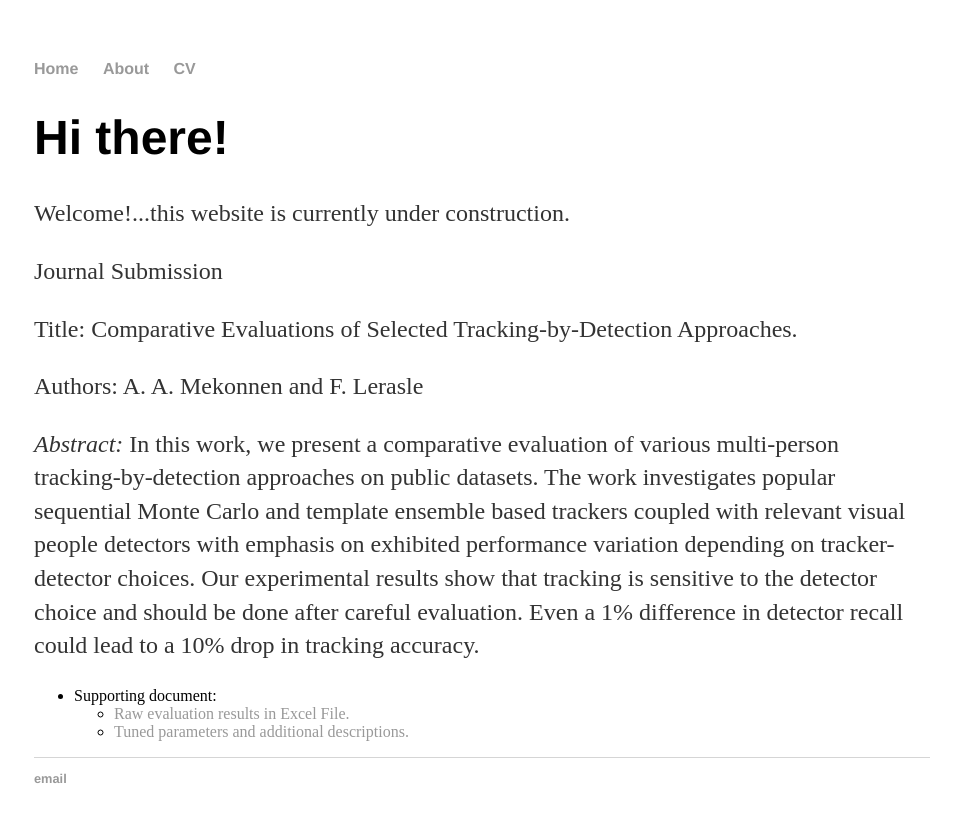
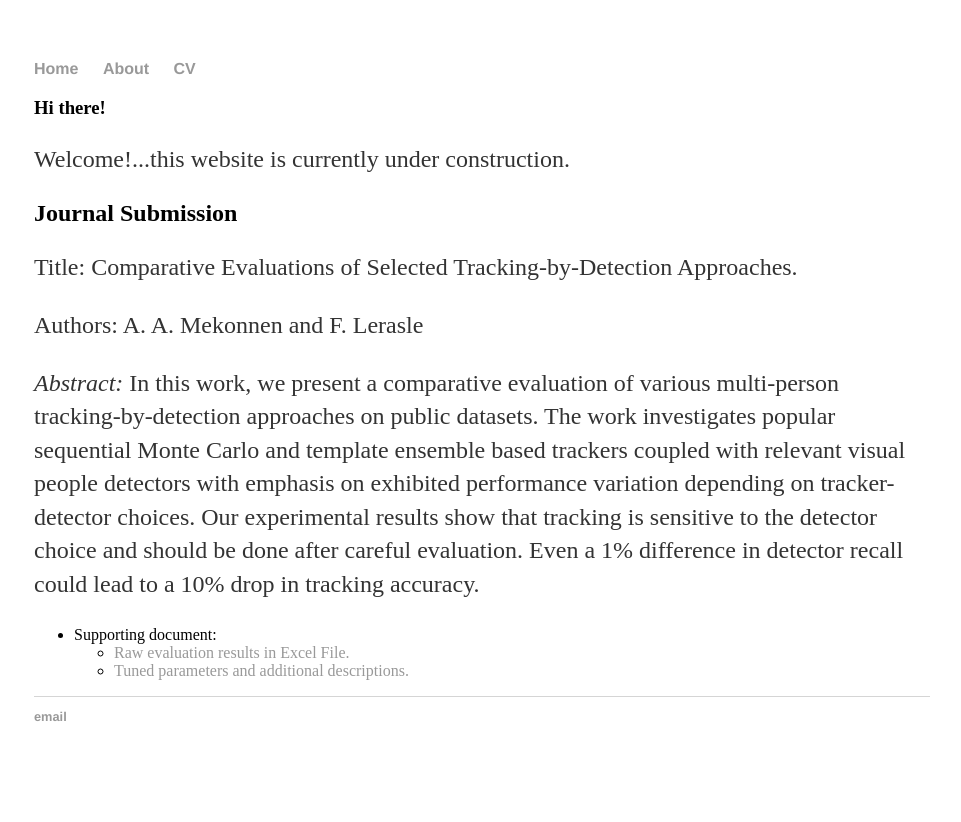
Before and after one commit to aamekonnen/aamekonnen.github.io, a Jekyll site: the page built from index.html, in a window 1280 px wide. Shown: the top 822 px of the page, without its empty margins (158-1119 px from the left). Built offline with Jekyll 4.4.1, drawn with Linux system fonts in a browser that asks for light colours.

Commit message:
a bit more refinement

```diff
--- a/index.html
+++ b/index.html
@@ -3,9 +3,9 @@ layout: default
 title: Alhayat Ali Mekonnen
 ---
 <div class="blurb">
-	<h1>Hi there!</h1>
+	<h3>Hi there!</h3>
 	<p>Welcome!...this website is currently under construction.</p>
-	<p>Journal Submission</p>
+	<h2>Journal Submission</h2>
 	<p>Title: Comparative Evaluations of Selected Tracking-by-Detection Approaches.</p>
 	<p>Authors: A. A. Mekonnen and F. Lerasle</p>
 
```
